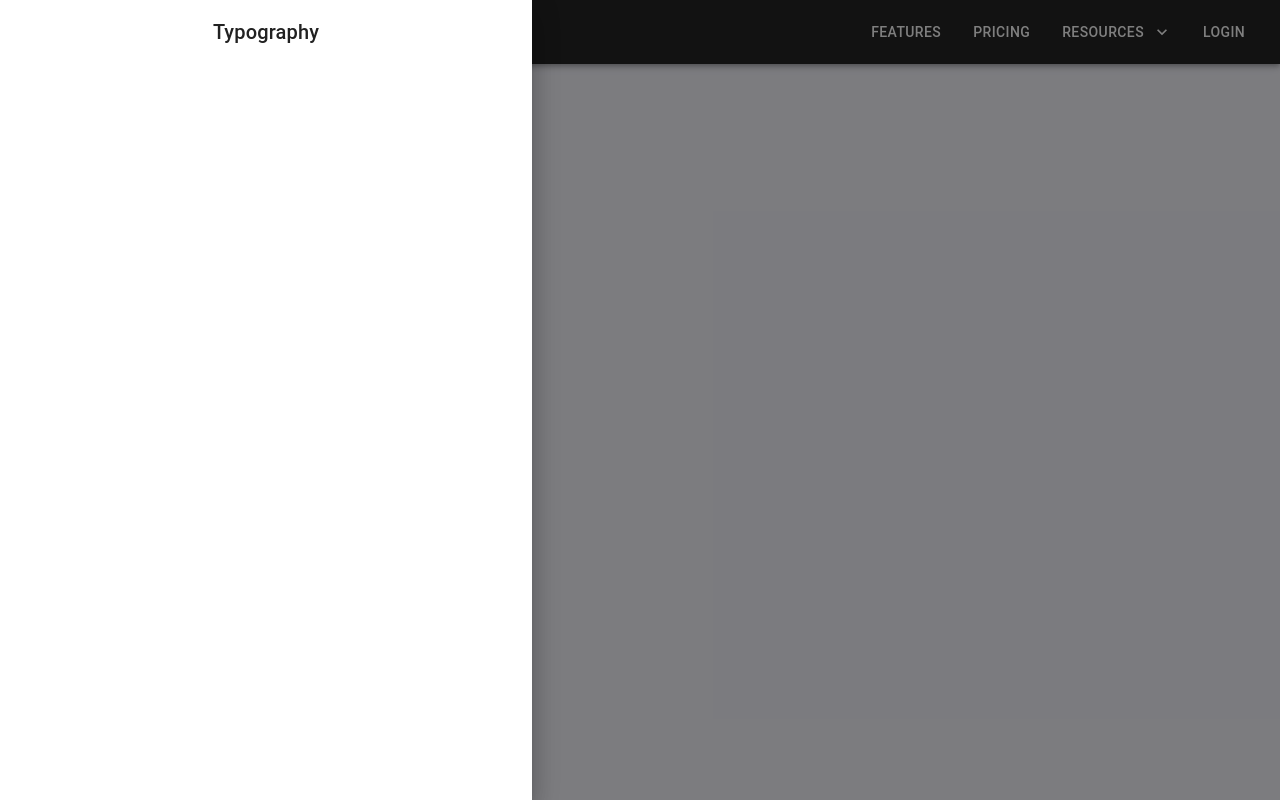
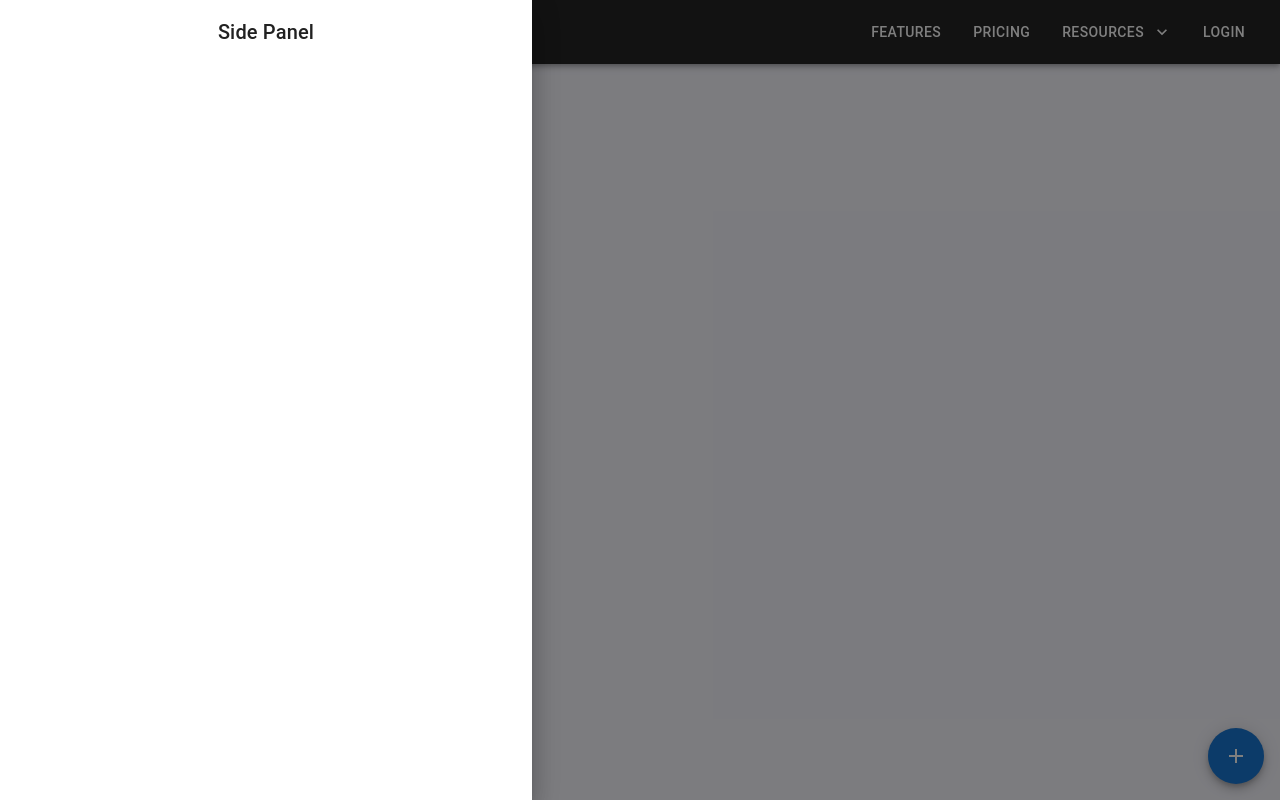
Before and after one commit to AbrarZahid050/Material-UI-learning, a React (Create React App) app: page / in a window 1280 px wide. Both pictures are taken after a click on the button 28 px from the left and 144 px from the top of the page. Built offline with nearby package versions, Linux system fonts and the light colour scheme.

Commit message:
update-16, speedDial done!

```diff
--- a/src/App.js
+++ b/src/App.js
@@ -17,6 +17,7 @@
 import MuiAppbar from "./components/navbar/MuiAppbar";
 import MuiBreadcrumbs from "./components/navbar/MuiBreadcrumbs";
 import MuiDrawer from "./components/navbar/MuiDrawer";
+import { MuiSpeedDial } from "./components/navbar/MuiSpeedDial";
 
 const App = () => {
   return (
@@ -38,6 +39,7 @@
       <MuiAppbar />
       <MuiBreadcrumbs />
       <MuiDrawer />
+      <MuiSpeedDial />
     </div>
   );
 };
--- a/src/components/navbar/MuiDrawer.jsx
+++ b/src/components/navbar/MuiDrawer.jsx
@@ -27,7 +27,7 @@
       >
         <Box p={2} textAlign="center" role="presentation" width="500px">
           <Typography variant="h6" component="div">
-            Typography
+            Side Panel
           </Typography>
         </Box>
       </Drawer>
--- /dev/null
+++ b/src/components/navbar/MuiSpeedDial.jsx
@@ -0,0 +1,16 @@
+import { CopyAll, Print, Share } from "@mui/icons-material";
+import { SpeedDial, SpeedDialAction, SpeedDialIcon } from "@mui/material";
+
+export const MuiSpeedDial = () => {
+  return (
+    <SpeedDial
+      ariaLabel="Navigation speed dial"
+      sx={{ position: "absolute", bottom: 16, right: 16 }}
+      icon={<SpeedDialIcon />}
+    >
+      <SpeedDialAction icon={<CopyAll />} tooltipTitle="Copy" />
+      <SpeedDialAction icon={<Print />} tooltipTitle="Print" />
+      <SpeedDialAction icon={<Share />} tooltipTitle="Share" />
+    </SpeedDial>
+  );
+};
```
